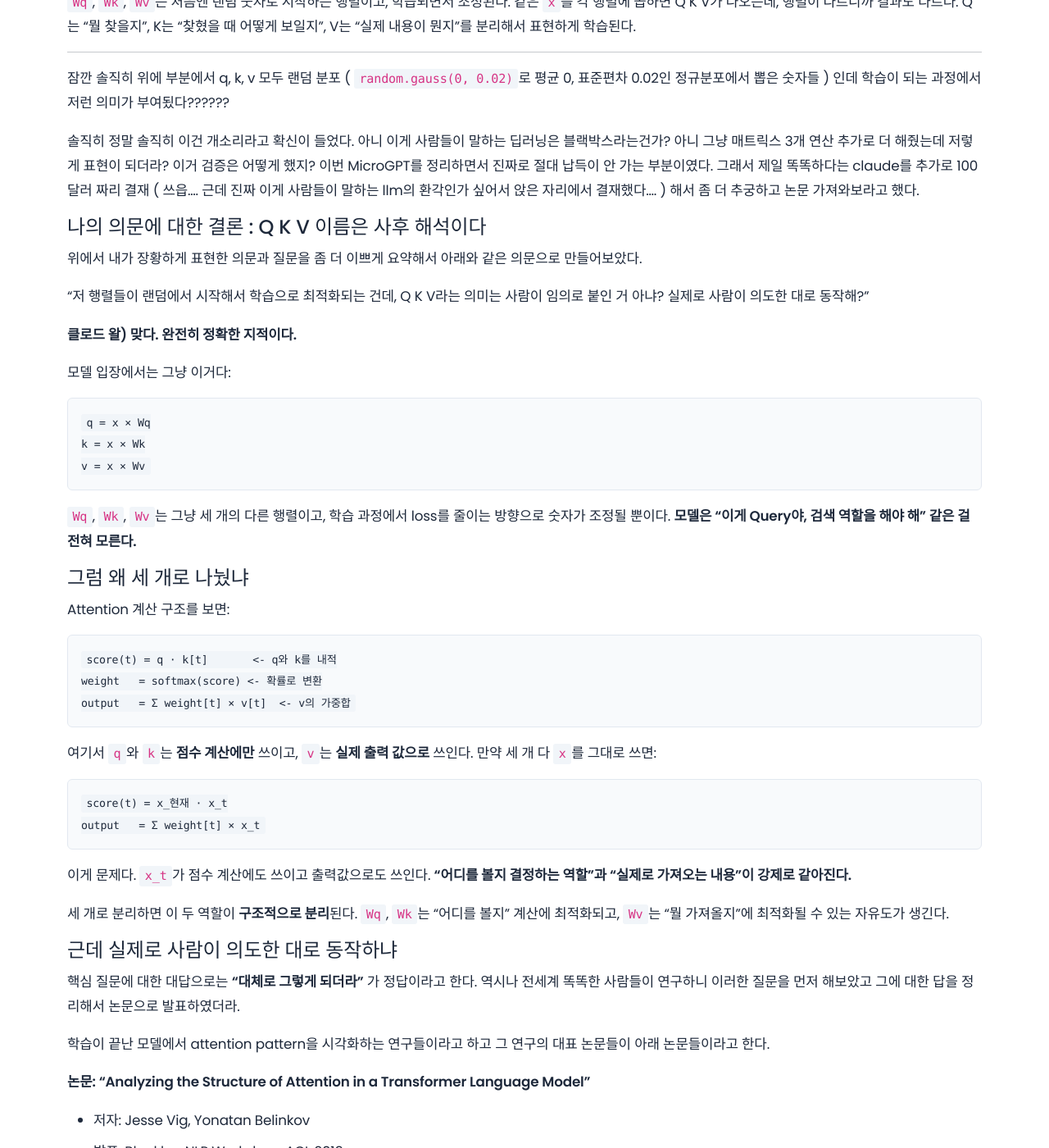
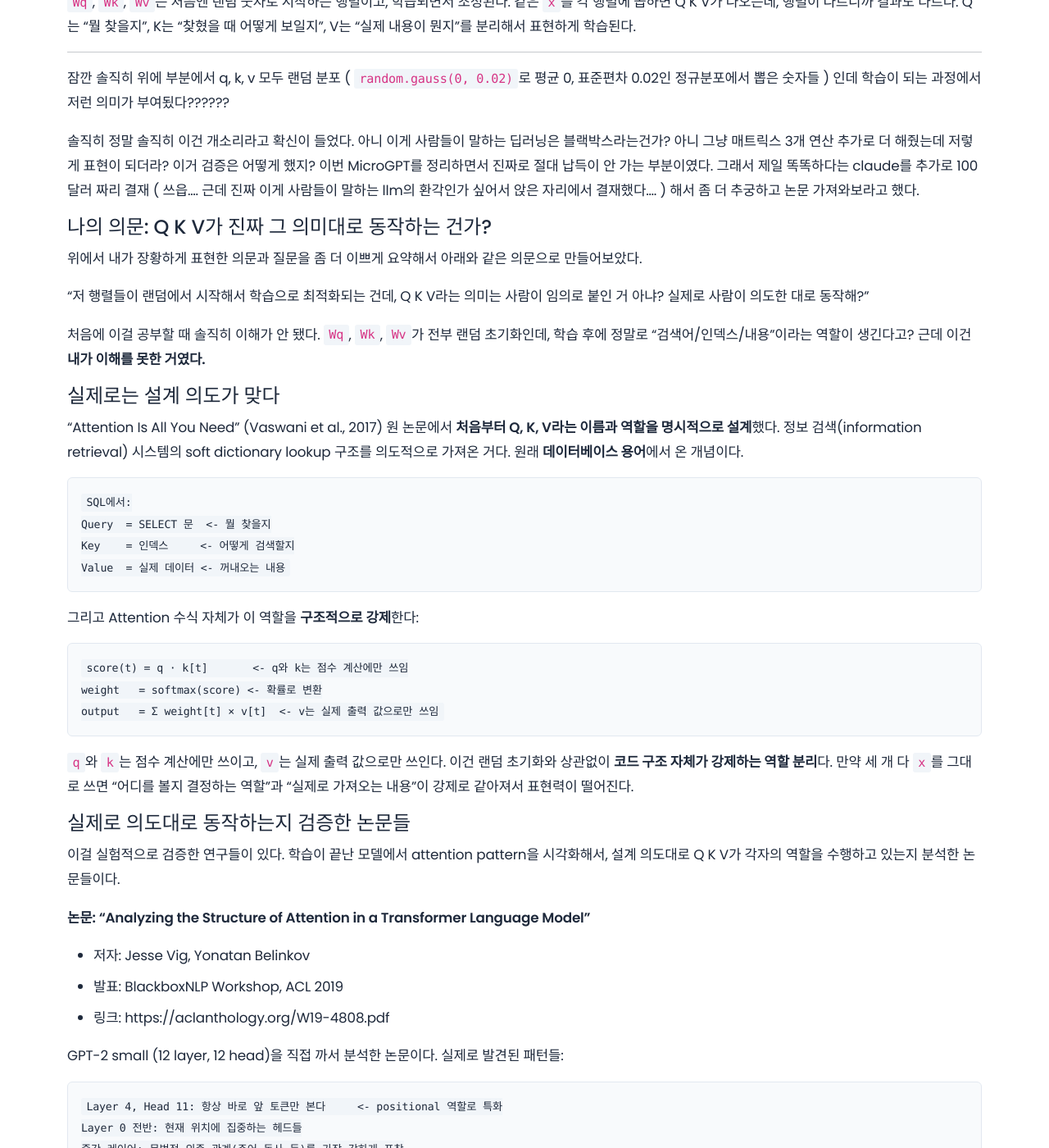
Before and after one commit to jinwoo-Sync/jinwoo-Sync.github.io, a Jekyll site: the page built from _posts/2026-03-02-microgpt.md, in a window 1280 px wide and 1400 px high, scrolled down 15765 px. Shown: the whole window at 82% size. Built offline with Jekyll 4.4.1, drawn with Linux system fonts in a browser that asks for light colours; some of the changed text lies outside the part shown.

Commit message:
qkv 매트릭스 의도 파악 설명 변경

````diff
--- a/_posts/2026-03-02-microgpt.md
+++ b/_posts/2026-03-02-microgpt.md
@@ -659,51 +659,38 @@ v = x × Wv = [0.1,  0.7, ...]   <- "내 실제 내용은 이거야"
 솔직히 정말 솔직히 이건 개소리라고 확신이 들었다. 아니 이게 사람들이 말하는 딥러닝은 블랙박스라는건가?
 아니 그냥 매트릭스 3개 연산 추가로 더 해줬는데 저렇게 표현이 되더라? 이거 검증은 어떻게 했지? 이번 MicroGPT를 정리하면서 진짜로 절대 납득이 안 가는 부분이였다. 그래서 제일 똑똑하다는 claude를 추가로 100달러 짜리 결재 ( 쓰읍.... 근데 진짜 이게 사람들이 말하는 llm의 환각인가 싶어서 앉은 자리에서 결재했다.... ) 해서 좀 더 추궁하고 논문 가져와보라고 했다.
 
-#### 나의 의문에 대한 결론 : Q K V 이름은 사후 해석이다
+#### 나의 의문: Q K V가 진짜 그 의미대로 동작하는 건가?
 
 위에서 내가 장황하게 표현한 의문과 질문을 좀 더 이쁘게 요약해서 아래와 같은 의문으로 만들어보았다.
 
 > "저 행렬들이 랜덤에서 시작해서 학습으로 최적화되는 건데, Q K V라는 의미는 사람이 임의로 붙인 거 아냐? 실제로 사람이 의도한 대로 동작해?"
 
-**클로드 왈) 맞다. 완전히 정확한 지적이다.**
-
-모델 입장에서는 그냥 이거다:
-
-```python
-q = x × Wq
-k = x × Wk
-v = x × Wv
-```
-
-`Wq`, `Wk`, `Wv`는 그냥 세 개의 다른 행렬이고, 학습 과정에서 loss를 줄이는 방향으로 숫자가 조정될 뿐이다. **모델은 "이게 Query야, 검색 역할을 해야 해" 같은 걸 전혀 모른다.**
-
-#### 그럼 왜 세 개로 나눴냐
-
-Attention 계산 구조를 보면:
-
-```
-score(t) = q · k[t]       <- q와 k를 내적
+처음에 이걸 공부할 때 솔직히 이해가 안 됐다. `Wq`, `Wk`, `Wv`가 전부 랜덤 초기화인데, 학습 후에 정말로 "검색어/인덱스/내용"이라는 역할이 생긴다고? 근데 이건 **내가 이해를 못한 거였다.**
+
+#### 실제로는 설계 의도가 맞다
+
+"Attention Is All You Need" (Vaswani et al., 2017) 원 논문에서 **처음부터 Q, K, V라는 이름과 역할을 명시적으로 설계**했다. 정보 검색(information retrieval) 시스템의 soft dictionary lookup 구조를 의도적으로 가져온 거다. 원래 **데이터베이스 용어**에서 온 개념이다.
+
+```
+SQL에서:
+Query  = SELECT 문  <- 뭘 찾을지
+Key    = 인덱스     <- 어떻게 검색할지
+Value  = 실제 데이터 <- 꺼내오는 내용
+```
+
+그리고 Attention 수식 자체가 이 역할을 **구조적으로 강제**한다:
+
+```
+score(t) = q · k[t]       <- q와 k는 점수 계산에만 쓰임
 weight   = softmax(score) <- 확률로 변환
-output   = Σ weight[t] × v[t]  <- v의 가중합
-```
-
-여기서 `q`와 `k`는 **점수 계산에만** 쓰이고, `v`는 **실제 출력 값으로** 쓰인다.
-만약 세 개 다 `x`를 그대로 쓰면:
-
-```
-score(t) = x_현재 · x_t
-output   = Σ weight[t] × x_t
-```
-
-이게 문제다. `x_t`가 점수 계산에도 쓰이고 출력값으로도 쓰인다. **"어디를 볼지 결정하는 역할"과 "실제로 가져오는 내용"이 강제로 같아진다.**
-
-세 개로 분리하면 이 두 역할이 **구조적으로 분리**된다. `Wq`, `Wk`는 "어디를 볼지" 계산에 최적화되고, `Wv`는 "뭘 가져올지"에 최적화될 수 있는 자유도가 생긴다.
-
-#### 근데 실제로 사람이 의도한 대로 동작하냐
-
-핵심 질문에 대한 대답으로는 **"대체로 그렇게 되더라"** 가 정답이라고 한다. 역시나 전세계 똑똑한 사람들이 연구하니 이러한 질문을 먼저 해보았고 그에 대한 답을 정리해서 논문으로 발표하였더라.
-
-학습이 끝난 모델에서 attention pattern을 시각화하는 연구들이라고 하고 그 연구의 대표 논문들이 아래 논문들이라고 한다.
+output   = Σ weight[t] × v[t]  <- v는 실제 출력 값으로만 쓰임
+```
+
+`q`와 `k`는 점수 계산에만 쓰이고, `v`는 실제 출력 값으로만 쓰인다. 이건 랜덤 초기화와 상관없이 **코드 구조 자체가 강제하는 역할 분리**다. 만약 세 개 다 `x`를 그대로 쓰면 "어디를 볼지 결정하는 역할"과 "실제로 가져오는 내용"이 강제로 같아져서 표현력이 떨어진다.
+
+#### 실제로 의도대로 동작하는지 검증한 논문들
+
+이걸 실험적으로 검증한 연구들이 있다. 학습이 끝난 모델에서 attention pattern을 시각화해서, 설계 의도대로 Q K V가 각자의 역할을 수행하고 있는지 분석한 논문들이다.
 
 **논문: "Analyzing the Structure of Attention in a Transformer Language Model"**
 - 저자: Jesse Vig, Yonatan Belinkov
@@ -736,34 +723,15 @@ GPT-2 small의 head L1H5를 수백 개의 시퀀스로 분석한 결과 세 가
 
 이 패턴이 색깔, 요일, 숫자, 이름, 동사, 논리 연산자까지 매우 일관되게 유지됐다.
 
-#### 근데 반드시 같이 봐야 할 결론
+#### 다만 전부 해석 가능한 건 아니다
 
 연구자들이 명확히 밝혔다: **"these relations are typically not human-interpretable"**
 
-해석 가능한 헤드들이 발견된 건 맞는데, **전체 헤드 중 일부**이고 나머지는 뭘 하는지 아직도 모른다.
-
-"대체로 그렇게 되더라"가 정확한 표현이고, "전부 그렇다"는 아니다. 그게 현재 딥러닝 해석 가능성 연구의 솔직한 상태라고 한다.
-
-#### 근데 약간 들으면서 불편했던 Q K V 이름은 어디서 왔나.
-
-원래 **데이터베이스 용어**다.
-
-```
-SQL에서:
-Query  = SELECT 문  <- 뭘 찾을지
-Key    = 인덱스     <- 어떻게 검색할지
-Value  = 실제 데이터 <- 꺼내오는 내용
-```
-
-Attention 논문 저자들이 이 구조랑 유사하다고 생각해서 이름을 가져왔다. **수학적 구조가 먼저 있었고, 이름은 나중에 붙인 거다.**
-
-#### 진짜 결론
-
-Q K V는 **사람이 붙인 해석**이고, 모델은 그냥 세 행렬로 loss를 줄이도록 학습할 뿐이다.
-
-다만 그 구조 자체가 "점수 계산용"과 "출력값용"을 분리할 수 있게 설계되어 있어서, 학습이 진행되면 **자연스럽게 그 역할로 분화되는 경향**이 있다. 강제된 게 아니라 구조가 그런 방향으로 유도하는 것에 가깝다.
-
-이걸 더 깊이 파면 "왜 이 구조가 언어 모델에서 잘 되냐"는 질문이 되는데, 솔직히 완전히 이론적으로 증명된 게 아니라 **실험적으로 잘 됐고, 잘 되는 이유를 사후에 해석하는 중**인 분야다. 딥러닝 전체가 어느 정도 그런 성격이다. -> 실험 물리를 보는거 같다.
+해석 가능한 헤드들이 발견된 건 맞는데, **전체 헤드 중 일부**이고 나머지는 뭘 하는지 아직도 모른다. 설계 의도대로 Q K V가 역할 분리를 하고 있고 그게 실험적으로도 확인되지만, 모든 헤드가 사람이 이해할 수 있는 방식으로 동작하는 건 아니다.
+
+#### 결론
+
+Q K V는 "Attention Is All You Need" 논문에서 **처음부터 의도적으로 설계한 구조**다. 내가 처음에 "사후 해석 아니냐"고 의심했던 건 아키텍처 설계 의도를 제대로 이해하지 못해서였다. 수식 구조 자체가 Q는 검색어, K는 인덱스, V는 내용이라는 역할을 강제하고, 위 논문들이 학습된 모델에서도 실제로 그렇게 동작한다는 걸 실험적으로 보여준다. 다만 모든 헤드가 사람이 해석 가능한 방식으로 동작하는 건 아니고, 그 부분은 아직 연구 중인 분야다.
 
 #### keys와 values에 append하는 이유
 
````
